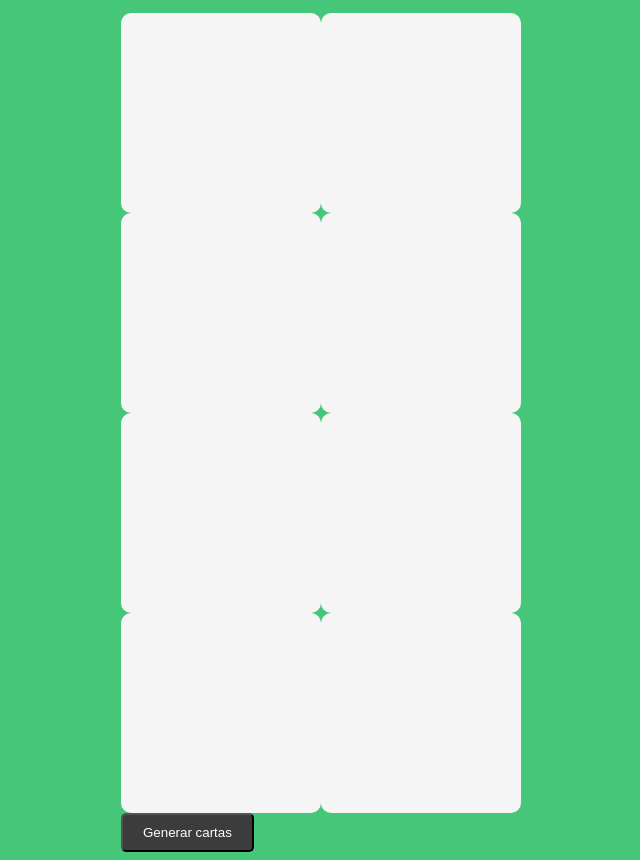
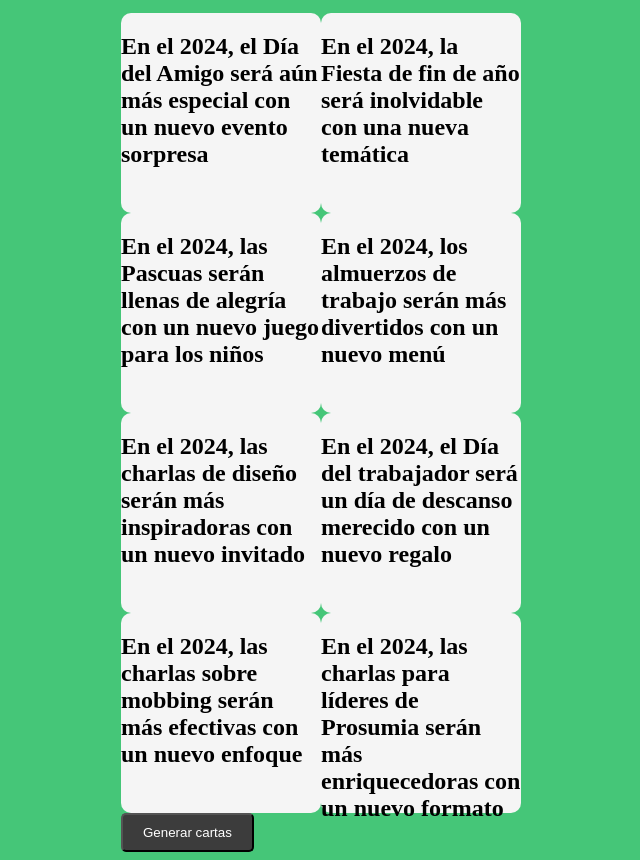
Before and after one commit to inakiprosumia/predicciones2024, a plain HTML site: page index.html in a window 1280 px wide. Shown: the part 46-906 px from the top of the page, without its empty margins (319-959 px from the left). Drawn offline with Linux system fonts and the light colour scheme.

Commit message:
Update index.html

```diff
--- a/index.html
+++ b/index.html
@@ -9,14 +9,30 @@
   <div class="container">
     <h1>Generador de cartas de predicciones</h1>
     <div class="cartas">
-      <div class="carta"></div>
-      <div class="carta"></div>
-      <div class="carta"></div>
-      <div class="carta"></div>
-      <div class="carta"></div>
-      <div class="carta"></div>
-      <div class="carta"></div>
-      <div class="carta"></div>
+      <div class="carta">
+        <h2>En el 2024, el Día del Amigo será aún más especial con un nuevo evento sorpresa</h2>
+      </div>
+      <div class="carta">
+        <h2>En el 2024, la Fiesta de fin de año será inolvidable con una nueva temática</h2>
+      </div>
+      <div class="carta">
+        <h2>En el 2024, las Pascuas serán llenas de alegría con un nuevo juego para los niños</h2>
+      </div>
+      <div class="carta">
+        <h2>En el 2024, los almuerzos de trabajo serán más divertidos con un nuevo menú</h2>
+      </div>
+      <div class="carta">
+        <h2>En el 2024, las charlas de diseño serán más inspiradoras con un nuevo invitado</h2>
+      </div>
+      <div class="carta">
+        <h2>En el 2024, el Día del trabajador será un día de descanso merecido con un nuevo regalo</h2>
+      </div>
+      <div class="carta">
+        <h2>En el 2024, las charlas sobre mobbing serán más efectivas con un nuevo enfoque</h2>
+      </div>
+      <div class="carta">
+        <h2>En el 2024, las charlas para líderes de Prosumia serán más enriquecedoras con un nuevo formato</h2>
+      </div>
     </div>
     <button id="generar">Generar cartas</button>
   </div>
```
